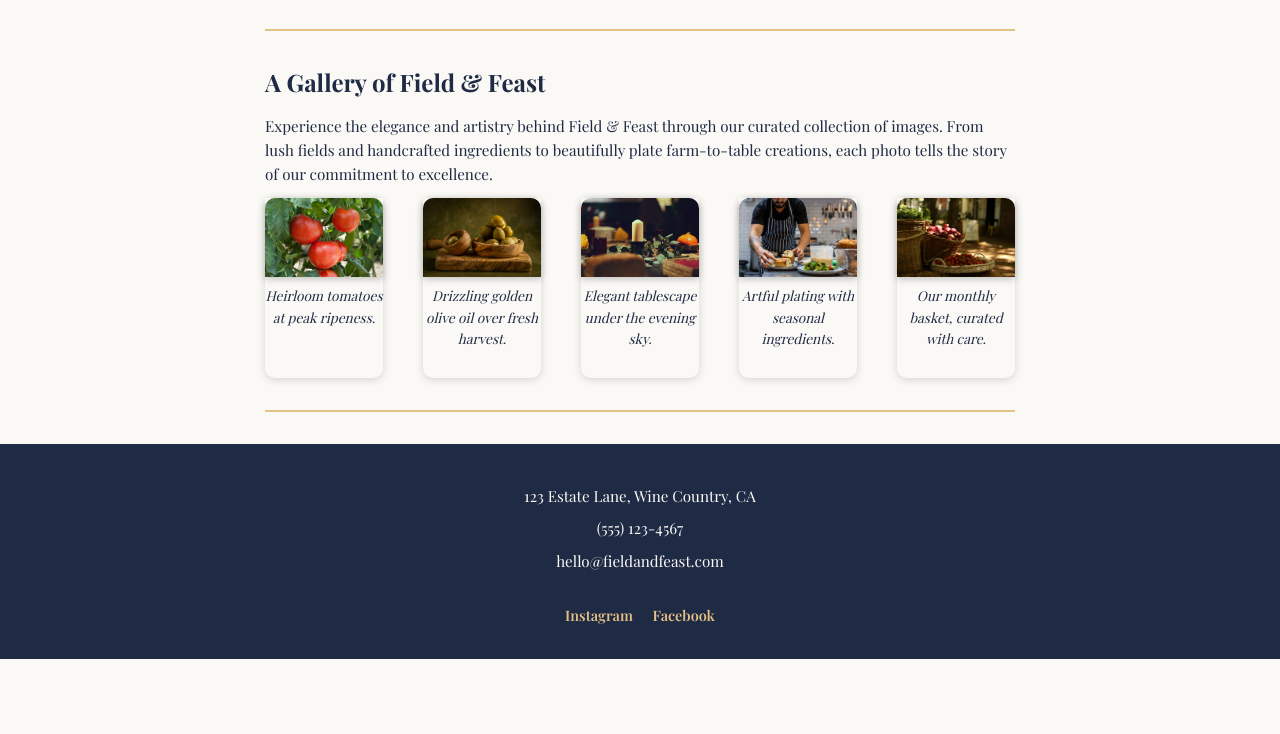
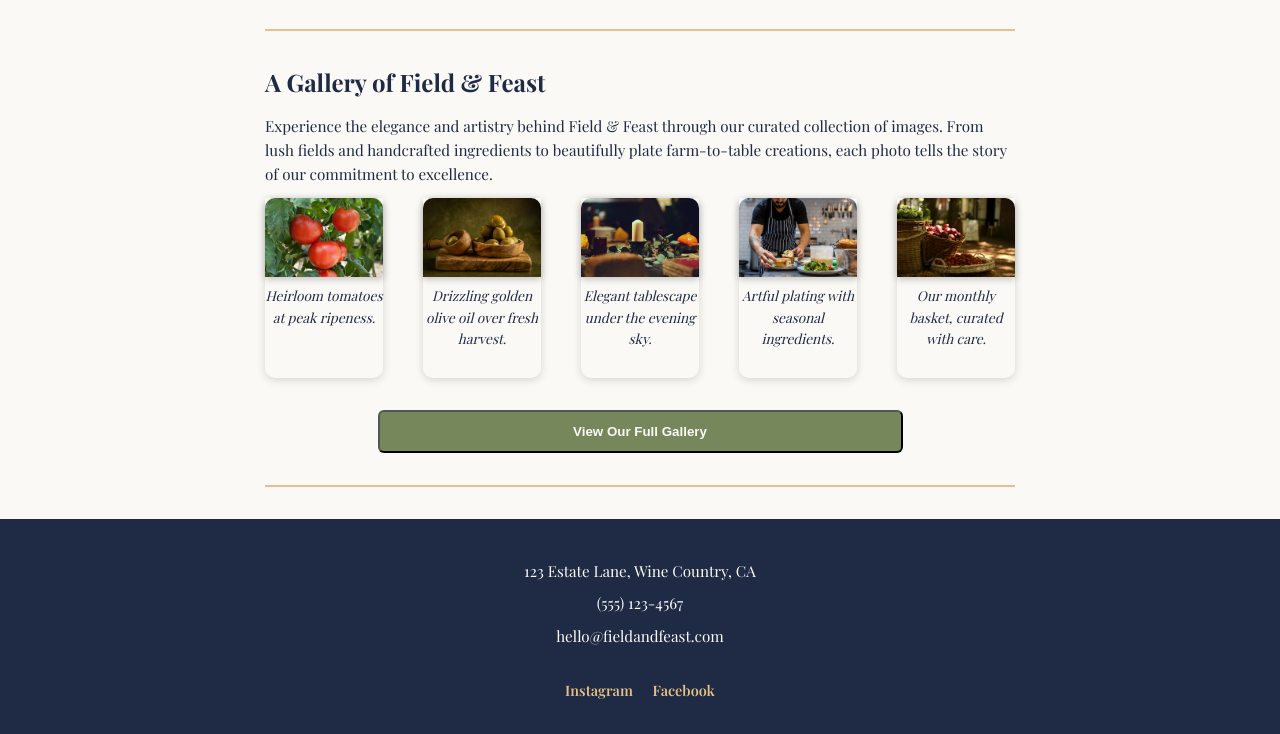
Before and after one commit to blperrym/fieldandfeast, a plain HTML site: page index.html in a window 1280 px wide. Shown: the part 1259-1993 px from the top of the page. Before the commit the page ends 1918 px from the top, so only its background shows below. Drawn offline with nearby package versions, Linux system fonts and the light colour scheme; a web font is replaced by a local one.

Commit message:
Fixed missing gallery button

```diff
--- a/index.html
+++ b/index.html
@@ -111,6 +111,7 @@
           </div>
 
         </div>
+        <button class="gallery-button">View Our Full Gallery</button>
       </section>
       <hr>
     </section>
```
